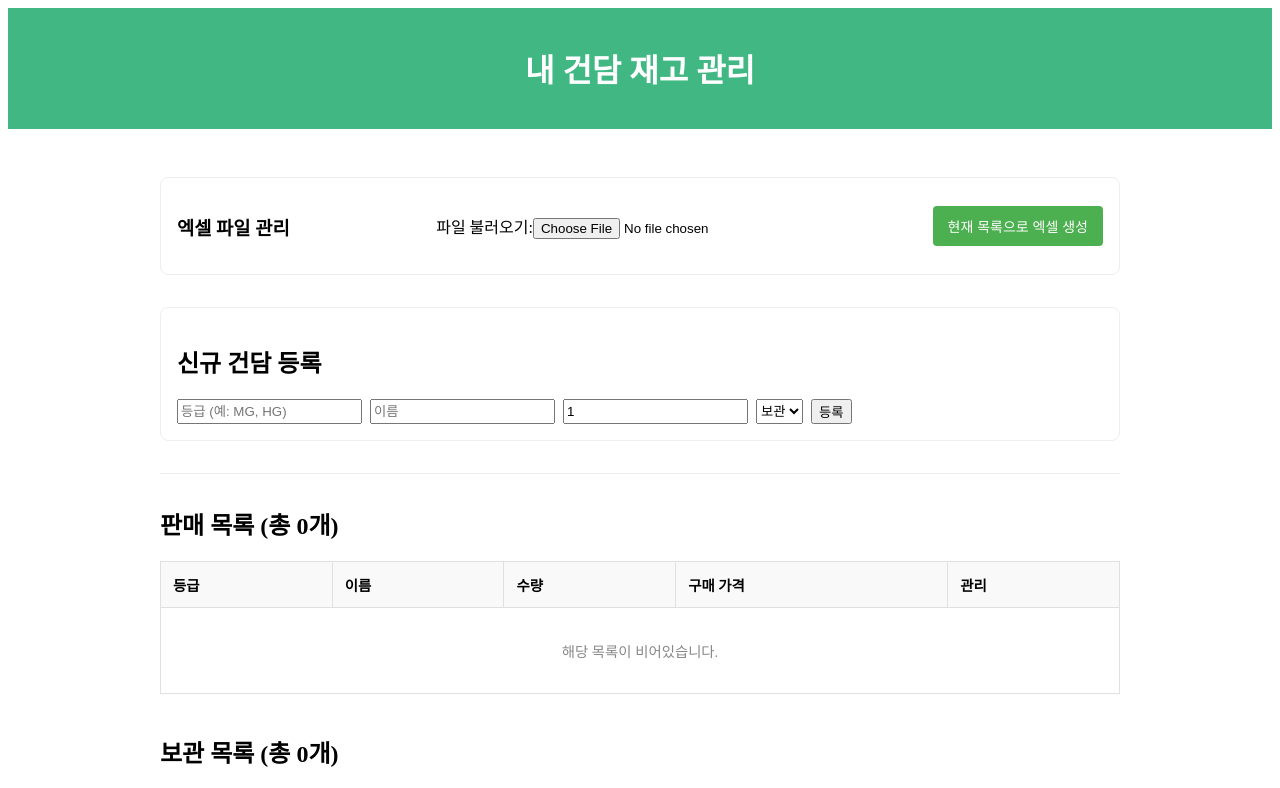
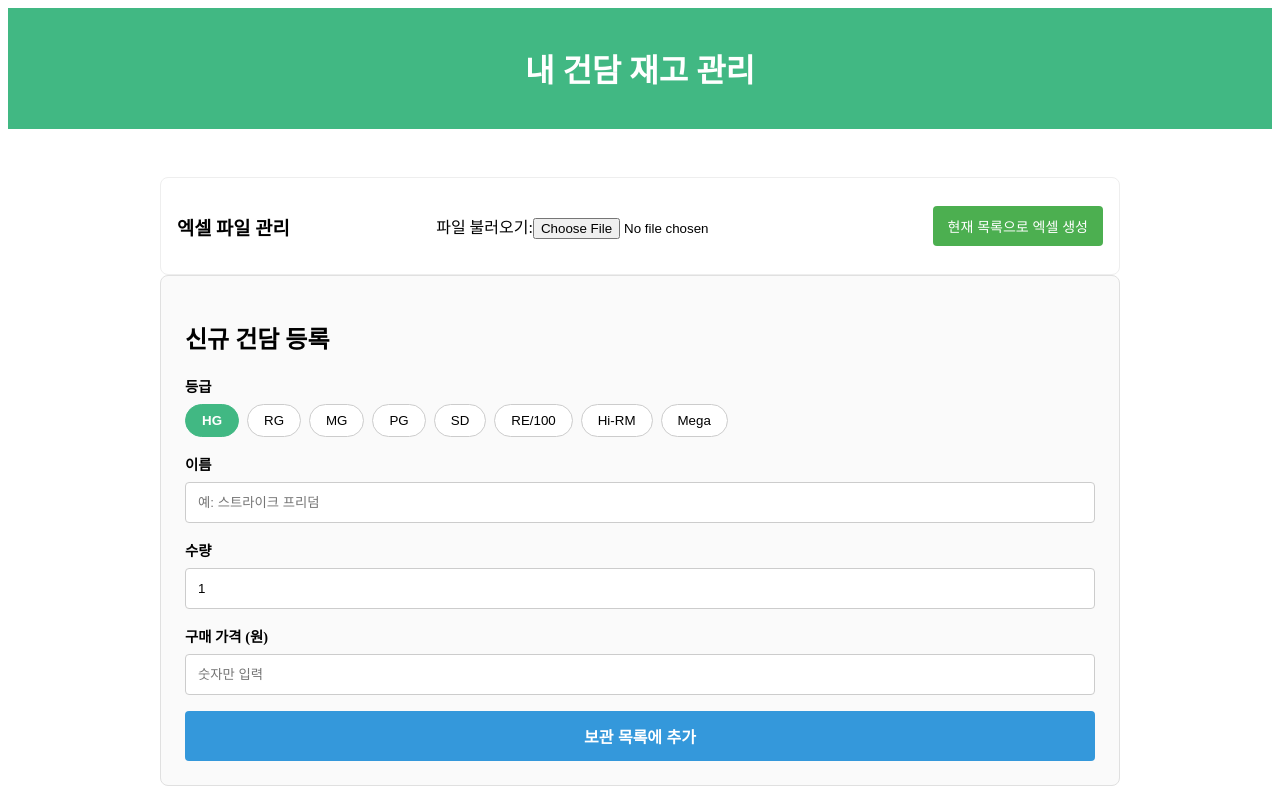
Before and after one commit to ungit003/gundam-inventory, a Vue app: page / in a window 1280 px wide. Shown: the top 788 px of the page. Built offline with nearby package versions, Linux system fonts and the light colour scheme.

Commit message:
등급 입력 방식 변경

```diff
--- a/src/components/GundamForm.vue
+++ b/src/components/GundamForm.vue
@@ -1,75 +1,148 @@
 <!-- src/components/GundamForm.vue -->
 
 <script setup>
-// 폼 입력을 임시로 저장할 반응형 데이터를 만들기 위해 'ref'를 가져옵니다.
+// 1. 필요한 Vue 기능(ref)과 Pinia 스토어를 가져옵니다.
 import { ref } from 'vue';
-// 1. emit을 정의하는 코드는 더 이상 필요 없으므로 삭제합니다.
-//    대신, 우리가 만든 스토어를 가져옵니다.
 import { useInventoryStore } from '../stores/inventory';
 
-// 2. 스토어 인스턴스를 가져옵니다.
 const store = useInventoryStore();
 
+// 2. [신규] 선택 가능한 등급 목록을 배열로 정의합니다.
+//    이렇게 데이터를 한곳에서 관리하면 나중에 등급을 추가하거나 수정하기 용이합니다.
+const gradeOptions = ['HG', 'RG', 'MG', 'PG', 'SD', 'RE/100', 'Hi-RM', 'Mega'];
+
+// 3. [수정] 신규 건담 데이터를 위한 ref 객체를 정의합니다.
+//    - grade의 기본값을 'HG'로 설정하여, 처음부터 하나의 버튼이 선택된 상태로 시작합니다.
+//    - '구매 가격' 입력을 위해 purchasePrice 속성을 추가합니다.
 const newGundam = ref({
-  grade: '',
+  grade: 'HG', // 기본 선택 등급
   name: '',
   quantity: 1,
-  status: '보관'
+  purchasePrice: null, // 숫자 입력을 위해 null로 초기화
 });
 
+// 4. 폼 제출 시 실행될 함수입니다. (기존 로직과 거의 동일)
 const handleSubmit = () => {
   if (!newGundam.value.name.trim()) {
     alert('건담 이름을 입력해주세요.');
     return;
   }
-
-  // 3. emit으로 이벤트를 보내는 대신, 스토어의 addGundam 액션을 직접 호출합니다.
-  //    사용자가 입력한 데이터를 인자로 넘겨줍니다.
+  // store의 addGundam 액션을 호출하여 중앙 저장소에 데이터를 추가합니다.
   store.addGundam(newGundam.value);
 
-  // 폼 초기화 로직은 동일합니다.
-  newGundam.value = { grade: '', name: '', quantity: 1, status: '보관' };
+  // 폼 제출 후, 다음 입력을 위해 입력 필드를 초기화합니다.
+  // 이름과 구매 가격만 비우고, 등급과 수량은 기본값으로 유지합니다.
+  newGundam.value.name = '';
+  newGundam.value.purchasePrice = null;
 };
 </script>
 
 <template>
-  <!-- 새로운 건담을 등록하기 위한 입력 폼입니다. -->
   <div class="gundam-form-container">
     <h2>신규 건담 등록</h2>
-    <!--
-      7. form 태그에 @submit.prevent="handleSubmit"를 추가합니다.
-      - '@submit': 폼이 제출될 때 (Enter 키 또는 등록 버튼 클릭)
-      - '.prevent': 폼 제출 시 발생하는 페이지 새로고침(기본 동작)을 막아줍니다.
-    -->
+    <!-- 폼 제출 이벤트를 handleSubmit 함수와 연결합니다. -->
     <form @submit.prevent="handleSubmit">
-      <!--
-        8. 'v-model'을 사용해 input과 데이터를 양방향으로 연결합니다.
-        - 사용자가 입력창에 타이핑하면 newGundam.value.grade 값이 바뀝니다.
-        - 코드에서 newGundam.value.grade 값을 바꾸면 입력창의 내용도 바뀝니다.
-      -->
-      <input type="text" placeholder="등급 (예: MG, HG)" v-model="newGundam.grade">
-      <input type="text" placeholder="이름" v-model="newGundam.name">
-      <input type="number" placeholder="수량" min="1" v-model.number="newGundam.quantity">
-      <select v-model="newGundam.status">
-        <option>보관</option>
-        <option>판매</option>
-      </select>
-      <button type="submit">등록</button>
+      <!-- ====================================================== -->
+      <!-- [핵심 변경점] 등급 선택 버튼 그룹 -->
+      <!-- ====================================================== -->
+      <div class="form-group">
+        <label>등급</label>
+        <div class="grade-buttons">
+          <!--
+            5. v-for를 사용해 gradeOptions 배열의 각 항목을 버튼으로 만듭니다.
+          -->
+          <button
+            v-for="grade in gradeOptions"
+            :key="grade"
+            type="button"
+            @click="newGundam.grade = grade"
+            :class="{ 'active': newGundam.grade === grade }"
+          >
+            {{ grade }}
+          </button>
+        </div>
+      </div>
+
+      <div class="form-group">
+        <label for="gundam-name">이름</label>
+        <input id="gundam-name" type="text" placeholder="예: 스트라이크 프리덤" v-model="newGundam.name" required>
+      </div>
+
+      <div class="form-group">
+        <label for="gundam-quantity">수량</label>
+        <input id="gundam-quantity" type="number" min="1" v-model.number="newGundam.quantity">
+      </div>
+
+      <div class="form-group">
+        <label for="gundam-price">구매 가격 (원)</label>
+        <input id="gundam-price" type="number" placeholder="숫자만 입력" v-model.number="newGundam.purchasePrice">
+      </div>
+
+      <div class="form-group submit-group">
+        <button type="submit" class="submit-button">보관 목록에 추가</button>
+      </div>
     </form>
   </div>
 </template>
 
 <style scoped>
-/* 이 스타일 역시 GundamForm.vue 컴포넌트 내부에서만 유효합니다. */
+/* 폼의 전체적인 스타일을 개선합니다. */
 .gundam-form-container {
-  margin-top: 2rem;
-  padding: 1rem;
-  border: 1px solid #eee;
+  padding: 1.5rem;
+  border: 1px solid #e0e0e0;
   border-radius: 8px;
+  background-color: #fafafa;
 }
-
 form {
   display: flex;
-  gap: 0.5rem; /* 입력 필드 사이의 간격 */
+  flex-direction: column; /* 세로 정렬로 변경 */
+  gap: 1rem;
+}
+.form-group {
+  display: flex;
+  flex-direction: column;
+}
+label {
+  margin-bottom: 0.5rem;
+  font-weight: bold;
+  font-size: 0.9rem;
+}
+input {
+  padding: 0.75rem;
+  border: 1px solid #ccc;
+  border-radius: 4px;
+}
+/* 등급 버튼들을 담는 컨테이너 */
+.grade-buttons {
+  display: flex;
+  flex-wrap: wrap;
+  gap: 0.5rem;
+}
+/* 등급 버튼 기본 스타일 */
+.grade-buttons button {
+  padding: 0.5rem 1rem;
+  border: 1px solid #ccc;
+  border-radius: 20px; /* 둥근 모서리 */
+  background-color: white;
+  cursor: pointer;
+  transition: all 0.2s;
+}
+/* 활성화된 버튼에 적용될 스타일 (핵심) */
+.grade-buttons button.active {
+  background-color: #41B883; /* Vue 색상 */
+  color: white;
+  border-color: #41B883;
+  font-weight: bold;
+}
+.submit-button {
+  width: 100%;
+  padding: 0.8rem;
+  font-size: 1rem;
+  font-weight: bold;
+  color: white;
+  background-color: #3498db;
+  border: none;
+  border-radius: 4px;
+  cursor: pointer;
 }
 </style>
```
